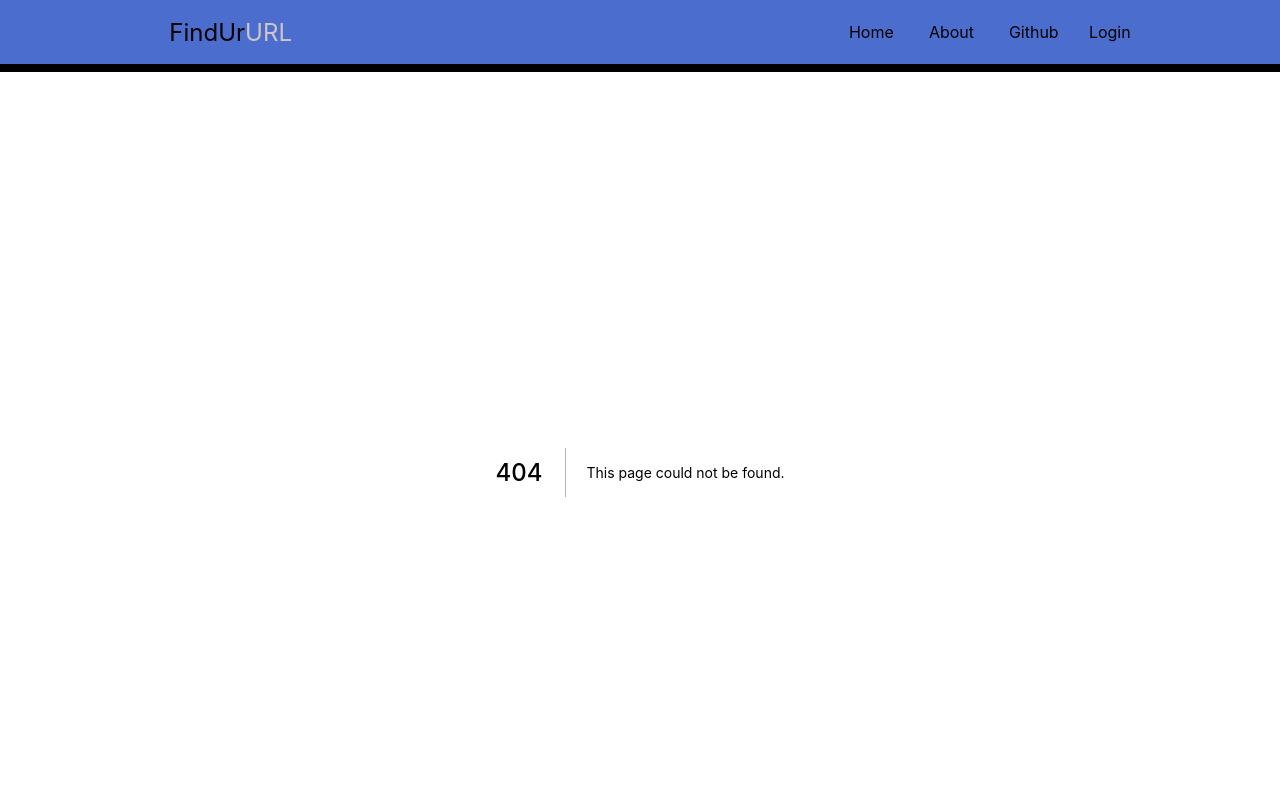
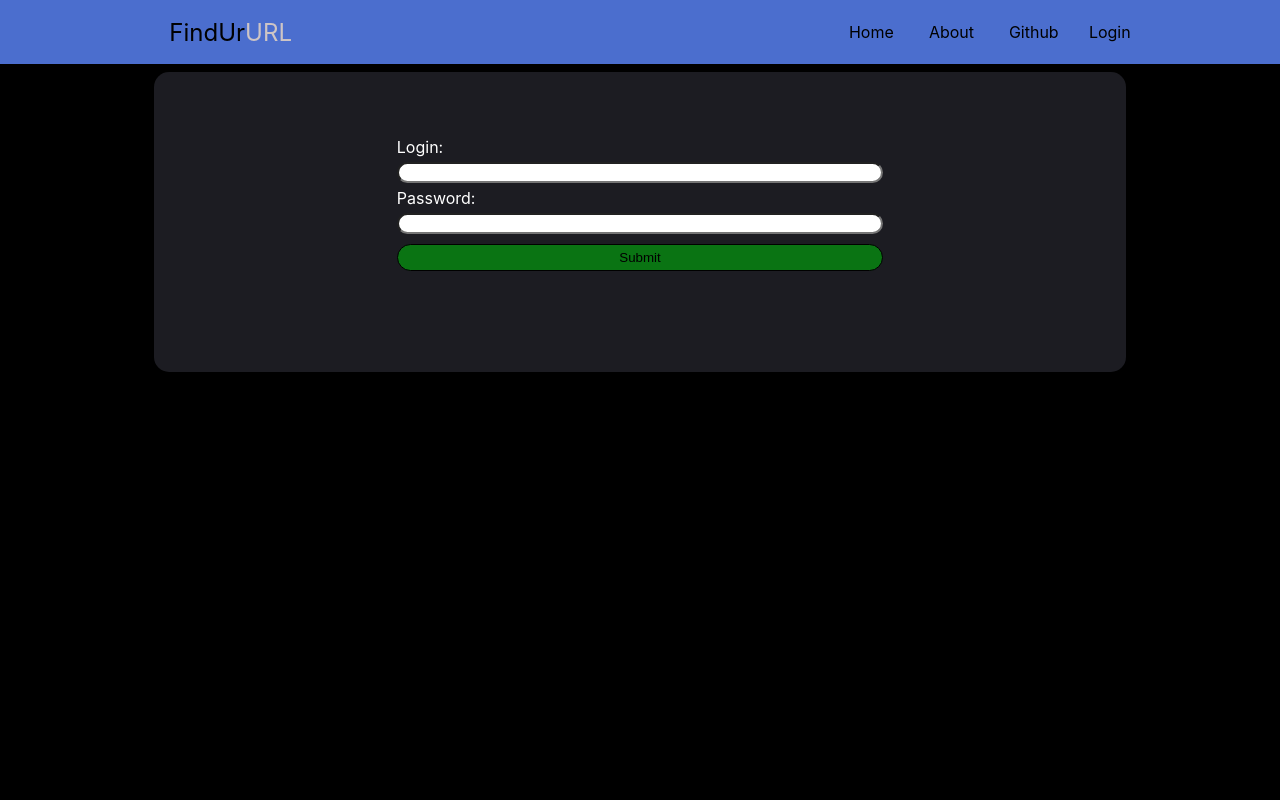
Before and after one commit to kacper-ragankiewicz/NextAuth, a Next.js app: page /login in a window 1280 px wide. Before the commit this address had no page. Shown: the top 800 px of the page. Built offline with nearby package versions, Linux system fonts and the light colour scheme.

Commit message:
Adding form

```diff
--- a/components/Header/index.js
+++ b/components/Header/index.js
@@ -29,7 +29,7 @@ export default function Header() {
 
     const listElement = list.map(list => <ListElement key={list.id} {...list} />)
     return (
-        <>
+        <div>
             <div className={cn(styles.container, { [styles.shadow]: visible })}>
                     <div className={styles.navbar}>
                         <header className={styles.logo}>FindUr<span>URL</span></header>
@@ -63,6 +63,6 @@ export default function Header() {
                     {listElement}
                 </ul>
             </nav>
-        </>
+        </div>
     )
 }
--- a/components/Page/index.js
+++ b/components/Page/index.js
@@ -8,13 +8,13 @@ import Footer from '../Footer';
 export default function Wrapper({children}) {
     return (
         <>
+            <Head>
+                <title>FindUrURL</title>
+                <meta name="description" content="Generated by create next app" />
+                <link rel="icon" href="/favicon.ico" />
+            </Head>
             <Header/>
             <div className={styles.container}>
-                <Head>
-                    <title>FindUrURL</title>
-                    <meta name="description" content="Generated by create next app" />
-                    <link rel="icon" href="/favicon.ico" />
-                </Head>
                 <main className={styles.main}>
                     {children}
                 </main>
--- /dev/null
+++ b/pages/login/Login.module.scss
@@ -0,0 +1,53 @@
+@use '../../styles/main.sass';
+
+$box-height: 300px;
+
+.form {
+    display: block;
+    text-align: center;
+    width: 95%;
+    height: $box-height;
+    background: main.$m5;
+    border-radius: 15px;
+    margin: 0 auto auto auto;
+}
+
+.form > form {
+    display: inline-block;
+    text-align: left;
+    margin-top: 60px;
+    width: 50%;
+}
+
+.form > form > label{
+    display: flex;
+    max-width: 500px;
+    margin-top: 5px;
+    margin-bottom: 5px;
+    margin-left: auto;
+    margin-right: auto;
+}
+
+.form > form > input{
+    display: flex;
+    width: 100%;
+    border-radius: 15px;
+    max-width: 500px;
+    margin-left: auto;
+    margin-right: auto;
+
+}
+
+.form > form > button{
+    display: block;
+    padding: 5px;
+    margin-top: 10px;
+    width:100%;
+    max-width: 500px;
+    border-radius: 15px;
+    border: 1px solid main.$m0;
+    background: main.$m6;
+    cursor: pointer;
+    margin-left: auto;
+    margin-right: auto;
+}
--- /dev/null
+++ b/pages/login/index.js
@@ -0,0 +1,15 @@
+import styles from './Login.module.scss';
+
+export default function login() {
+    return(
+        <div className={styles.form}>
+            <form action="/api" method="post">
+                    <label for='login'>Login:</label>
+                    <input type="text" id="login" name="login"/>
+                    <label for='pass'>Password:</label>
+                    <input type="text" id="pass" name="pass" />
+                <button type="submit">Submit</button>
+            </form>
+        </div>
+    )
+}
```
Also changed, not shown: 1 other file (tests, documents, lock files or other folders).
